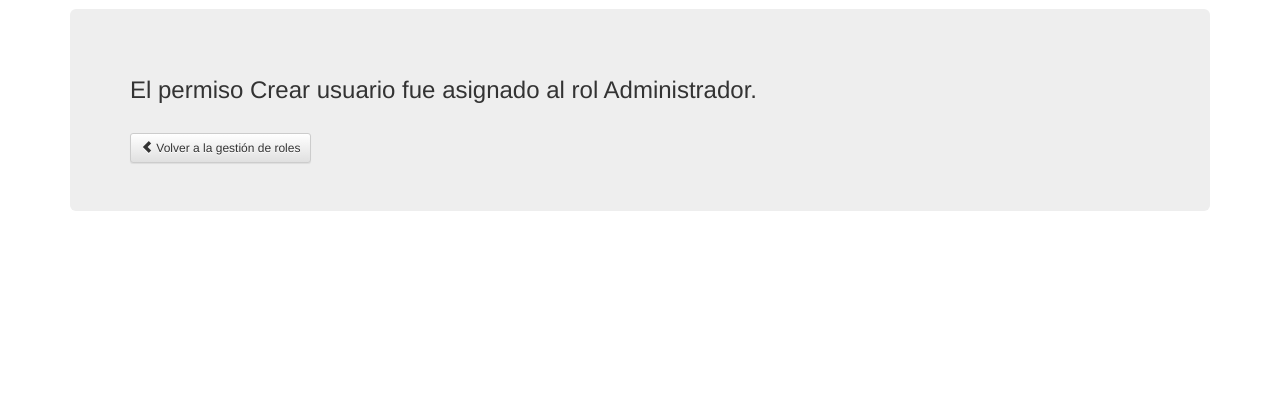
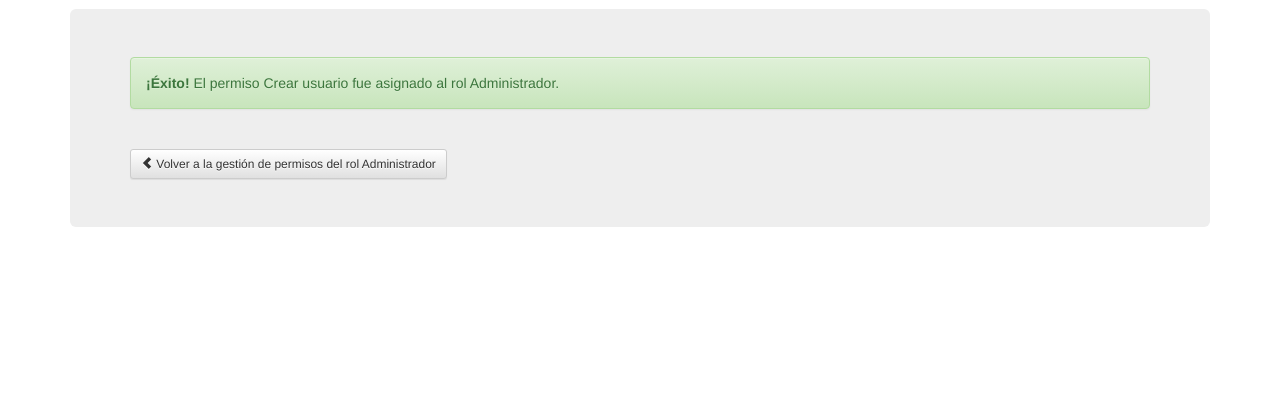
Before and after one commit to 9andresc/proyecto-sap, a Django app: page /administracion/gestion_roles/confirmacion_agregar_permiso/rol/1/1/ in a window 1280 px wide. Shown: the part 51-471 px from the top of the page. Run offline with Django 3.2, Linux system fonts and the light colour scheme; data comes from the database, SQL or seed files in the repository; some libraries are stand-ins or nearby versions.

Commit message:
Visualización de confirmaciones Se han arreglado las visualizaciones cuando se agregan o quitan tanto roles como permisos.

```diff
--- a/sap/administracion/templates/rol/confirmacion_agregar_permiso.html
+++ b/sap/administracion/templates/rol/confirmacion_agregar_permiso.html
@@ -4,12 +4,16 @@
 <div class="jumbotron">
 	<div class="bs-example">
 		{% if valido %}
-		<h3>El permiso {{ permiso.nombre }} fue asignado al rol {{ rol.nombre }}. </h3>
+			<div class="alert alert-success">
+        		<strong>¡Éxito!</strong> El permiso {{ permiso.nombre }} fue asignado al rol {{ rol.nombre }}.
+      		</div>
 		{% else %}
-		<h3>El permiso {{ permiso.nombre }} ya está asignado al usuario {{ rol.nombre }}.</h3>
+			<div class="alert alert-warning">
+        		<strong>¡Alto ahí!</strong> El permiso {{ permiso.nombre }} no puede ser asignado porque ya está asignado al rol {{ rol.nombre }}.
+      		</div>
 		{% endif %}
 	</div>
 	<br>
-	<a class="btn btn-sm btn-default" href="{% url 'vista_gestion_roles' %}"><span class="glyphicon glyphicon-chevron-left"></span> Volver a la gestión de roles</a>
+	<a class="btn btn-sm btn-default" href="{% url 'vista_permisos_rol' id_rol=rol.id %}"><span class="glyphicon glyphicon-chevron-left"></span> Volver a la gestión de permisos del rol {{ rol.nombre }}</a>
 </div>
 {% endblock %}
--- a/sap/administracion/templates/usuario/quitar_rol.html
+++ b/sap/administracion/templates/usuario/quitar_rol.html
@@ -3,9 +3,11 @@
 {% block content %}
 <div class="jumbotron">
 	<div class="bs-example">
-		<h3>El rol {{ rol.nombre }} fue desasignado del usuario {{ usuario.username }}.</h3>
+		<div class="alert alert-success">
+        	<strong>¡Éxito!</strong> El rol {{ rol.nombre }} fue desasignado del usuario {{ usuario.username }}.
+      	</div>
 		<br>
-		<a class="btn btn-sm btn-default" href="{% url 'vista_gestion_usuarios' %}"><span class="glyphicon glyphicon-chevron-left"></span> Volver a la gestión de usuarios</a>
+		<a class="btn btn-sm btn-default" href="{% url 'vista_roles_usuario' id_usuario=usuario.id %}"><span class="glyphicon glyphicon-chevron-left"></span> Volver a la gestión de roles del usuario {{ usuario.username }}</a>
 	</div>
 </div>
 {% endblock %}
```
Also changed, not shown: sap/administracion/templates/rol/quitar_permiso.html (+5 -3 lines), sap/administracion/templates/usuario/confirmacion_agregar_rol.html (+7 -3 lines).
